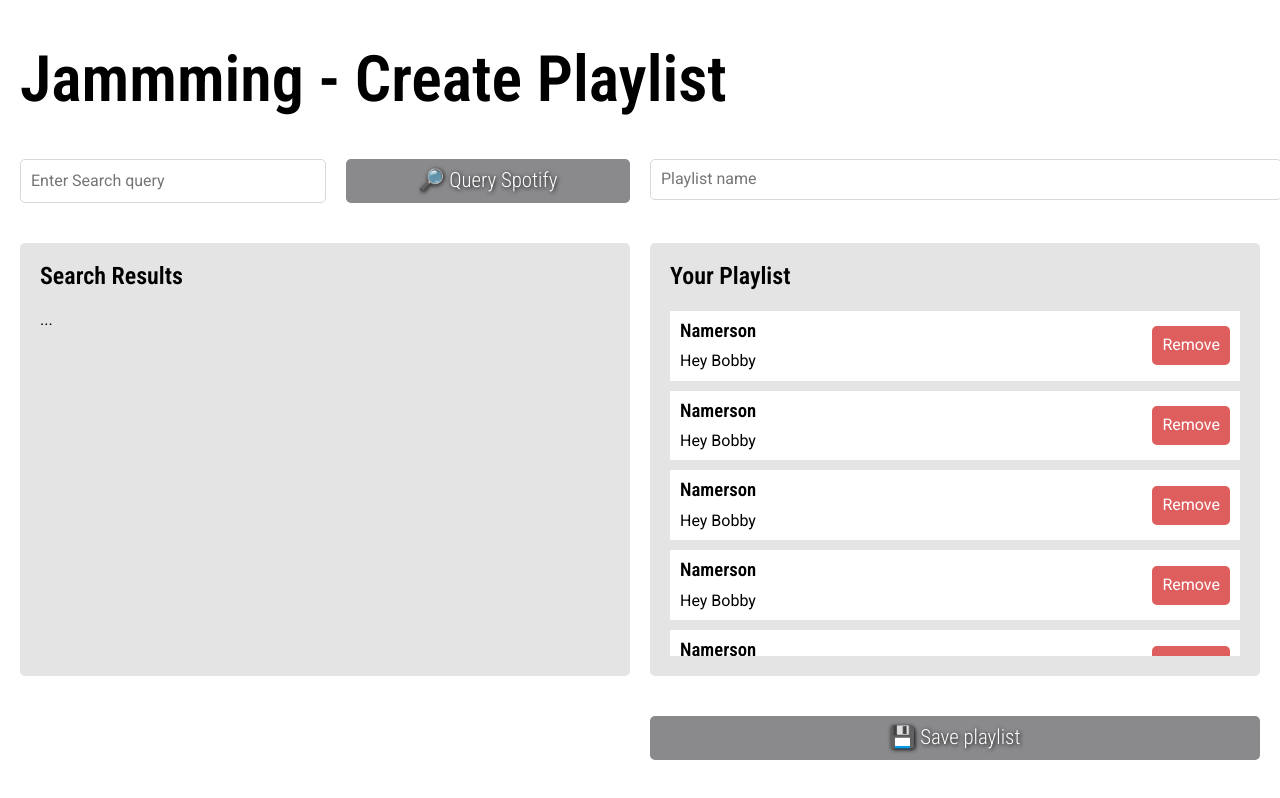
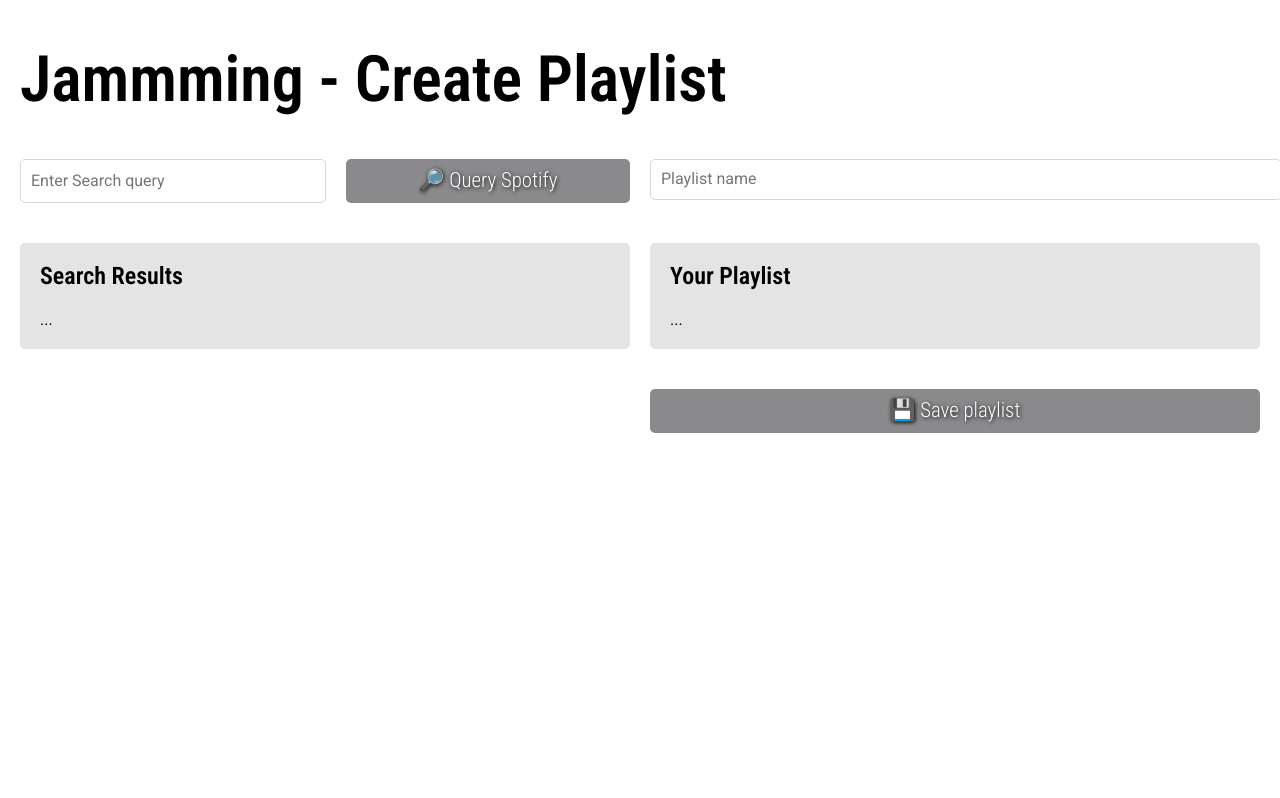
Before and after one commit to Domini-k/Jammming, a React (Create React App) app: page / in a window 1280 px wide. Built offline with nearby package versions, Linux system fonts and the light colour scheme.

Commit message:
Implement Adding and removing tracks to playlist with deleting them from search reasults. Additionally cleanup some unused and incorrect comments/code snippets.

```diff
--- a/src/App.js
+++ b/src/App.js
@@ -1,138 +1,26 @@
-import React, { useEffect, useState } from 'react';
+import React, {useEffect, useState} from 'react';
 import styles from "./App.module.css";
 import SearchBar from "./components/SearchBar";
 import SearchResults from "./components/SearchResults";
 import Playlist from "./components/Playlist";
-// =====================================================
-// Mockup values to avoid using API
-const apiResponse2 = [
-  {
-    name:"Namerson",
-    artist:"Hey Bobby",
-    album:"itsa me",
-    id:(window.crypto.randomUUID())
-  },
-  {
-    name:"TestyZesty",
-    artist:"Tom Tomson",
-    album:"Just Me",
-    id:(window.crypto.randomUUID())
-  }
-]
-const apiResponse = [
-  {
-    name:"Namerson",
-    artist:"Hey Bobby",
-    album:"itsa me",
-    id:(window.crypto.randomUUID())
-  },
-  {
-    name:"Namerson",
-    artist:"Hey Bobby",
-    album:"itsa me",
-    id:(window.crypto.randomUUID())
-  },
-  {
-    name:"Namerson",
-    artist:"Hey Bobby",
-    album:"itsa me",
-    id:(window.crypto.randomUUID())
-  },
-  {
-    name:"Namerson",
-    artist:"Hey Bobby",
-    album:"itsa me",
-    id:(window.crypto.randomUUID())
-  },
-  {
-    name:"Namerson",
-    artist:"Hey Bobby",
-    album:"itsa me",
-    id:(window.crypto.randomUUID())
-  },
-  {
-    name:"Namerson",
-    artist:"Hey Bobby",
-    album:"itsa me",
-    id:(window.crypto.randomUUID())
-  },
-  {
-    name:"Namerson",
-    artist:"Hey Bobby",
-    album:"itsa me",
-    id:(window.crypto.randomUUID())
-  },
-  {
-    name:"Namerson",
-    artist:"Hey Bobby",
-    album:"itsa me",
-    id:(window.crypto.randomUUID())
-  },
-  {
-    name:"Namerson",
-    artist:"Hey Bobby",
-    album:"itsa me",
-    id:(window.crypto.randomUUID())
-  },
-  {
-    name:"Namerson",
-    artist:"Hey Bobby",
-    album:"itsa me",
-    id:(window.crypto.randomUUID())
-  },
-  {
-    name:"Namerson",
-    artist:"Hey Bobby",
-    album:"itsa me",
-    id:(window.crypto.randomUUID())
-  },
-  {
-    name:"Namerson",
-    artist:"Hey Bobby",
-    album:"itsa me",
-    id:(window.crypto.randomUUID())
-  },
-  {
-    name:"Namerson",
-    artist:"Hey Bobby",
-    album:"itsa me",
-    id:(window.crypto.randomUUID())
-  },
-  {
-    name:"Namerson",
-    artist:"Hey Bobby",
-    album:"itsa me",
-    id:(window.crypto.randomUUID())
-  },
-  {
-    name:"Namerson",
-    artist:"Hey Bobby",
-    album:"itsa me",
-    id:(window.crypto.randomUUID())
-  },
-  {
-    name:"TestyZesty",
-    artist:"Tom Tomson",
-    album:"Just Me",
-    id:(window.crypto.randomUUID())
-  }
-]
-// =====================================================
 
 function App() {
-  const [musicSearchQuery,setMusicSearchQuery] = useState();
+    const [musicSearchQuery, setMusicSearchQuery] = useState();
+    const [trackAddedToPlaylist, setTrackAddedToPlaylist] = useState();
+    const [trackRemovedFromSearchList, setTrackRemovedFromSearchList] = useState();
 
-  // const [querySearchResults,setQuerySearchResults] = useState([]);
-
-  function getMusicQueryDetailsFromChild(data){
+    function getMusicQueryDetailsFromChild(data) {
         setMusicSearchQuery(data);
     }
 
-  // useEffect(() => {
-  //   if(typeof musicSearchQuery === "string"){
-  //     setQuerySearchResults(apiResponse);
-  //   }
-  // }, [musicSearchQuery]);
+    function getAddedTrackToPlaylistFromTrackChild(addedTrack) {
+        setTrackAddedToPlaylist(addedTrack)
+        setTrackRemovedFromSearchList(addedTrack)
+    }
+
+    /*    function getRemovedTrackFromPlaylistFromTrackChild(trackToRemoveFromPlaylist) {
+        }*/
+
 
     //==================================================================
     //==================== RETURN STATEMENT ============================
@@ -150,7 +38,6 @@ function App() {
                         <SearchBar sendQueryDataToParent={getMusicQueryDetailsFromChild}/>
 
 
-
                         <div>
                             <input
                                 placeholder="Playlist name"
@@ -159,21 +46,21 @@ function App() {
                         </div>
 
 
-
-
                     </div>
 
                     <div className={styles.trackListsSection}>
                         <div className={styles.colLeft}>
                             <div className={styles.subColLeft}>
                                 <h2>Search Results</h2>
-                <SearchResults queryText={musicSearchQuery}/>
+                                <SearchResults queryText={musicSearchQuery}
+                                               getAddedTrackToPlaylistFromTrackChild={getAddedTrackToPlaylistFromTrackChild}
+                                               removeTrackFromTheSearchResultsList={trackRemovedFromSearchList}/>
                             </div>
                         </div>
                         <div className={styles.colRight}>
                             <div className={styles.subColRight}>
                                 <h2>Your Playlist</h2>
-                  <Playlist/>
+                                <Playlist addTrackToThePlaylist={trackAddedToPlaylist}/>
                             </div>
                         </div>
                     </div>
--- a/src/components/Playlist.js
+++ b/src/components/Playlist.js
@@ -1,143 +1,37 @@
-import React, { useEffect, useState } from 'react';
+import React, {useEffect, useState} from 'react';
 import Tracklist from './Tracklist'
 import styles from "./Playlist.module.css";
-// Mockup values
-const mockedListOfTracks = [
-    {
-      name:"Namerson",
-      artist:"Hey Bobby",
-      album:"itsa me",
-      id:(window.crypto.randomUUID())
-    },
-    {
-      name:"Namerson",
-      artist:"Hey Bobby",
-      album:"itsa me",
-      id:(window.crypto.randomUUID())
-    },
-    {
-      name:"Namerson",
-      artist:"Hey Bobby",
-      album:"itsa me",
-      id:(window.crypto.randomUUID())
-    },
-    {
-      name:"Namerson",
-      artist:"Hey Bobby",
-      album:"itsa me",
-      id:(window.crypto.randomUUID())
-    },
-    {
-      name:"Namerson",
-      artist:"Hey Bobby",
-      album:"itsa me",
-      id:(window.crypto.randomUUID())
-    },
-    {
-      name:"Namerson",
-      artist:"Hey Bobby",
-      album:"itsa me",
-      id:(window.crypto.randomUUID())
-    },
-    {
-      name:"Namerson",
-      artist:"Hey Bobby",
-      album:"itsa me",
-      id:(window.crypto.randomUUID())
-    },
-    {
-      name:"Namerson",
-      artist:"Hey Bobby",
-      album:"itsa me",
-      id:(window.crypto.randomUUID())
-    },
-    {
-      name:"Namerson",
-      artist:"Hey Bobby",
-      album:"itsa me",
-      id:(window.crypto.randomUUID())
-    },
-    {
-      name:"Namerson",
-      artist:"Hey Bobby",
-      album:"itsa me",
-      id:(window.crypto.randomUUID())
-    },
-    {
-      name:"Namerson",
-      artist:"Hey Bobby",
-      album:"itsa me",
-      id:(window.crypto.randomUUID())
-    },
-    {
-      name:"Namerson",
-      artist:"Hey Bobby",
-      album:"itsa me",
-      id:(window.crypto.randomUUID())
-    },
-    {
-      name:"Namerson",
-      artist:"Hey Bobby",
-      album:"itsa me",
-      id:(window.crypto.randomUUID())
-    },
-    {
-      name:"Namerson",
-      artist:"Hey Bobby",
-      album:"itsa me",
-      id:(window.crypto.randomUUID())
-    },
-    {
-      name:"Namerson",
-      artist:"Hey Bobby",
-      album:"itsa me",
-      id:(window.crypto.randomUUID())
-    },
-    {
-      name:"TestyZesty",
-      artist:"Tom Tomson",
-      album:"Just Me",
-      id:(window.crypto.randomUUID())
+
+function Playlist({
+                      addTrackToThePlaylist/*,
+                    getRemovedTrackFromPlaylistFromTrackChild*/
+                  }) {
+
+    const [tracksInPlaylist, setTracksInPlaylist] = useState([])
+    const [playlistName, setPlaylistName] = useState('')
+    const [trackToRemoveFromPlaylist, setTrackToRemoveFromPlaylist] = useState()
+
+    function getRemovedTrackFromPlaylistFromTrackChild(trackToBeRemoved) {
+        setTrackToRemoveFromPlaylist(trackToBeRemoved)
     }
-  ];
-const mockedListOfTracks2 = [
-    {
-      name:"Namerson",
-      artist:"Hey Bobby",
-      album:"itsa me",
-      id:(window.crypto.randomUUID())
-    },
-    {
-      name:"TestyZesty",
-      artist:"Tom Tomson",
-      album:"Just Me",
-      id:(window.crypto.randomUUID())
-    }
-  ]
 
-// =====================================================
-
-function Playlist(newlyAddedTrackToPlaylist) {
-
-  const [tracksInPlaylist,setTracksInPlaylist] = useState([])
-  const [playlistName,setPlaylistName] = useState([])
-
-  useEffect(()=>{
-
-    // Mock list of tracks on the playlist to adjust CSS design
-    setTracksInPlaylist(mockedListOfTracks)
+    useEffect(() => {
+        if (addTrackToThePlaylist) {
+            setTracksInPlaylist(prevListOfTracks => [...prevListOfTracks, addTrackToThePlaylist])
+        }
+    }, [addTrackToThePlaylist])
 
 
-  },[newlyAddedTrackToPlaylist])
+    useEffect(() => {
+        if (trackToRemoveFromPlaylist) {
+            setTracksInPlaylist(prevState => prevState.filter(track => track.id !== trackToRemoveFromPlaylist.id))
+        }
+    }, [trackToRemoveFromPlaylist])
 
-
-
-
-
-
-  return(
-    <Tracklist listOfTrackObjectsFromResponse={tracksInPlaylist} typeOfTracklist="Playlist"/>
-  )
+    return (
+        <Tracklist listOfTrackObjectsFromResponse={tracksInPlaylist} typeOfTracklist="Playlist"
+                   getRemovedTrackFromPlaylistFromTrackChild={getRemovedTrackFromPlaylistFromTrackChild}/>
+    )
 }
 
 export default Playlist
--- a/src/components/SearchResults.js
+++ b/src/components/SearchResults.js
@@ -1,154 +1,138 @@
-import React, { useEffect, useState } from 'react';
+import React, {useEffect, useState} from 'react';
 import Tracklist from './Tracklist'
 import styles from "./SearchResults.module.css";
 // Mockup values to avoid using API for testing purposes
 const apiResponse2 = [
   {
-      name:"Namerson",
-      artist:"Hey Bobby",
-      album:"itsa me",
-      id:(window.crypto.randomUUID())
+    name: "Namerson",
+    artist: "Hey Bobby",
+    album: "itsa me",
+    id: (window.crypto.randomUUID())
   },
   {
-      name:"TestyZesty",
-      artist:"Tom Tomson",
-      album:"Just Me",
-      id:(window.crypto.randomUUID())
+    name: "TestyZesty",
+    artist: "Tom Tomson",
+    album: "Just Me",
+    id: (window.crypto.randomUUID())
   }
 ]
 const apiResponse = [
   {
-      name:"Namerson",
-      artist:"Hey Bobby",
-      album:"itsa me",
-      id:(window.crypto.randomUUID())
+    name: "Namerson",
+    artist: "Hey Bobby",
+    album: "itsa me",
+    id: (window.crypto.randomUUID())
   },
   {
-      name:"Namerson",
-      artist:"Hey Bobby",
-      album:"itsa me",
-      id:(window.crypto.randomUUID())
+    name: "Namerson",
+    artist: "Hey Bobby",
+    album: "itsa me",
+    id: (window.crypto.randomUUID())
   },
   {
-      name:"Namerson",
-      artist:"Hey Bobby",
-      album:"itsa me",
-      id:(window.crypto.randomUUID())
+    name: "Namerson",
+    artist: "Hey Bobby",
+    album: "itsa me",
+    id: (window.crypto.randomUUID())
   },
   {
-      name:"Namerson",
-      artist:"Hey Bobby",
-      album:"itsa me",
-      id:(window.crypto.randomUUID())
+    name: "Namerson",
+    artist: "Hey Bobby",
+    album: "itsa me",
+    id: (window.crypto.randomUUID())
   },
   {
-      name:"Namerson",
-      artist:"Hey Bobby",
-      album:"itsa me",
-      id:(window.crypto.randomUUID())
+    name: "Namerson",
+    artist: "Hey Bobby",
+    album: "itsa me",
+    id: (window.crypto.randomUUID())
   },
   {
-      name:"Namerson",
-      artist:"Hey Bobby",
-      album:"itsa me",
-      id:(window.crypto.randomUUID())
+    name: "Namerson",
+    artist: "Hey Bobby",
+    album: "itsa me",
+    id: (window.crypto.randomUUID())
   },
   {
-      name:"Namerson",
-      artist:"Hey Bobby",
-      album:"itsa me",
-      id:(window.crypto.randomUUID())
+    name: "Namerson",
+    artist: "Hey Bobby",
+    album: "itsa me",
+    id: (window.crypto.randomUUID())
   },
   {
-      name:"Namerson",
-      artist:"Hey Bobby",
-      album:"itsa me",
-      id:(window.crypto.randomUUID())
+    name: "Namerson",
+    artist: "Hey Bobby",
+    album: "itsa me",
+    id: (window.crypto.randomUUID())
   },
   {
-      name:"Namerson",
-      artist:"Hey Bobby",
-      album:"itsa me",
-      id:(window.crypto.randomUUID())
+    name: "Namerson",
+    artist: "Hey Bobby",
+    album: "itsa me",
+    id: (window.crypto.randomUUID())
   },
   {
-      name:"Namerson",
-      artist:"Hey Bobby",
-      album:"itsa me",
-      id:(window.crypto.randomUUID())
+    name: "Namerson",
+    artist: "Hey Bobby",
+    album: "itsa me",
+    id: (window.crypto.randomUUID())
   },
   {
-      name:"Namerson",
-      artist:"Hey Bobby",
-      album:"itsa me",
-      id:(window.crypto.randomUUID())
+    name: "Namerson",
+    artist: "Hey Bobby",
+    album: "itsa me",
+    id: (window.crypto.randomUUID())
   },
   {
-      name:"Namerson",
-      artist:"Hey Bobby",
-      album:"itsa me",
-      id:(window.crypto.randomUUID())
+    name: "Namerson",
+    artist: "Hey Bobby",
+    album: "itsa me",
+    id: (window.crypto.randomUUID())
   },
   {
-      name:"Namerson",
-      artist:"Hey Bobby",
-      album:"itsa me",
-      id:(window.crypto.randomUUID())
+    name: "Namerson",
+    artist: "Hey Bobby",
+    album: "itsa me",
+    id: (window.crypto.randomUUID())
   },
   {
-      name:"Namerson",
-      artist:"Hey Bobby",
-      album:"itsa me",
-      id:(window.crypto.randomUUID())
+    name: "Namerson",
+    artist: "Hey Bobby",
+    album: "itsa me",
+    id: (window.crypto.randomUUID())
   },
   {
-      name:"Namerson",
-      artist:"Hey Bobby",
-      album:"itsa me",
-      id:(window.crypto.randomUUID())
+    name: "Namerson",
+    artist: "Hey Bobby",
+    album: "itsa me",
+    id: (window.crypto.randomUUID())
   },
   {
-      name:"TestyZesty",
-      artist:"Tom Tomson",
-      album:"Just Me",
-      id:(window.crypto.randomUUID())
+    name: "TestyZesty",
+    artist: "Tom Tomson",
+    album: "Just Me",
+    id: (window.crypto.randomUUID())
   }
 ]
+
 // =====================================================
-
-
-function SearchResults({queryText}) {
-const [listOfTrackObjectsFromResponse,setlistOfTrackObjectsFromResponse] = useState([])
+function SearchResults({queryText, getAddedTrackToPlaylistFromTrackChild, removeTrackFromTheSearchResultsList}) {
+  const [listOfTrackObjectsFromResponse, setlistOfTrackObjectsFromResponse] = useState([])
 // =====================================================
 // PLACE FOR SPOTIFY API CALL
 // =====================================================
-useEffect(()=>{
-    if(queryText && queryText.length>0){
+  useEffect(() => {
+    if (queryText && queryText.length > 0) {
       setlistOfTrackObjectsFromResponse(apiResponse)
     }
-},[queryText])
+  }, [queryText])
 // =====================================================
 
-
-
-/*     const listFromRequestedResponses = queryResponse.map( ({name,artist,album,id},key) => {
   return (
-            <div className={styles.searchResultContent} key={key} album={album} id={id}>
-                <h3>{name}</h3>
-                <p>{artist}</p>
-            </div>
+    <Tracklist listOfTrackObjectsFromResponse={listOfTrackObjectsFromResponse} typeOfTracklist="SearchResultsList"
+               getAddedTrackToPlaylistFromTrackChild={getAddedTrackToPlaylistFromTrackChild}
+               trackRemovedFromSearchList={removeTrackFromTheSearchResultsList}/>
   )
-    })
-    return(
-        <div className={styles.searchResultsWrapper}>
-            {listFromRequestedResponses.length>0?listFromRequestedResponses:"..."}
-        </div>
-    ) */
-
-    return(
-        <Tracklist listOfTrackObjectsFromResponse={listOfTrackObjectsFromResponse} typeOfTracklist="SearchResultsList"/>
-    )
-
 
 
 }
--- a/src/components/Track.js
+++ b/src/components/Track.js
@@ -2,15 +2,37 @@ import React from 'react';
 import styles from './Track.module.css'
 
 
-function Track({name,artist,album,id,typeOfTracklist}) {
-    return(
+function Track({
+                   name,
+                   artist,
+                   album,
+                   id,
+                   typeOfTracklist,
+                   getAddedTrackToPlaylistFromTrackChild,
+                   getRemovedTrackFromPlaylistFromTrackChild
+               }) {
+
+
+    function handleClickAdd() {
+        getAddedTrackToPlaylistFromTrackChild({name, artist, album, id})
+    }
+
+    function handleClickRemove() {
+        console.log("Clicked remove button")
+        getRemovedTrackFromPlaylistFromTrackChild({name, artist, album, id})
+    }
+
+
+    return (
         <div className={styles.searchResultContent} album={album} id={id}>
             <div className={styles.trackCardleftCol}>
-            <h3>{name}</h3>
-            <p>{artist}</p>
+                <h3>{name}</h3>
+                <p>{artist}</p>
             </div>
             <div className={styles.trackCardrightCol}>
-            {typeOfTracklist=="SearchResultsList"?(<button className={styles.addButtonStyling}>+ Add</button>):(<button className={styles.removeButtonStyling}>Remove</button>)}
+                {typeOfTracklist == "SearchResultsList" ? (
+                    <button className={styles.addButtonStyling} onClick={handleClickAdd}>+ Add</button>) : (
+                    <button className={styles.removeButtonStyling} onClick={handleClickRemove}>Remove</button>)}
             </div>
         </div>
     )
--- a/src/components/Tracklist.js
+++ b/src/components/Tracklist.js
@@ -1,36 +1,43 @@
-import React, { useEffect, useState } from 'react';
+import React, {useEffect, useState} from 'react';
 import Track from './Track';
 import styles from './Tracklist.module.css'
 
-function Tracklist({listOfTrackObjectsFromResponse,typeOfTracklist}) {
+function Tracklist({
+                       listOfTrackObjectsFromResponse,
+                       typeOfTracklist,
+                       getAddedTrackToPlaylistFromTrackChild,
+                       trackRemovedFromSearchList,
+                       getRemovedTrackFromPlaylistFromTrackChild
+                   }) {
+    const [listOfTrackTagsFromResponse, setlistOfTrackTagsFromResponse] = useState([])
 
-    const [listOfTrackTagsFromResponse,setlistOfTrackTagsFromResponse] = useState([])
 
-    useEffect(()=>{
+    useEffect(() => {
+        setlistOfTrackTagsFromResponse(
+            listOfTrackObjectsFromResponse.map(({name, artist, album, id}, key) => {
+                return (
+                    <Track key={key} name={name} artist={artist} album={album} id={id}
+                           typeOfTracklist={typeOfTracklist}
+                           getAddedTrackToPlaylistFromTrackChild={getAddedTrackToPlaylistFromTrackChild}
+                           getRemovedTrackFromPlaylistFromTrackChild={getRemovedTrackFromPlaylistFromTrackChild}/>
+                )
+            })
+        )
+    }, [listOfTrackObjectsFromResponse])
 
-//-? Why there is a check for length????
 
-        if(listOfTrackObjectsFromResponse.length>0){
-            setlistOfTrackTagsFromResponse(
-                listOfTrackObjectsFromResponse.map( ({name,artist,album,id},key) => {
-                    return (
-                        <Track key={key} name={name} artist={artist} album={album} id={id} typeOfTracklist={typeOfTracklist}/>
-                    )
-                })
-            )
+    useEffect(() => {
+        if (trackRemovedFromSearchList) {
+            setlistOfTrackTagsFromResponse(prevState => prevState.filter(track => track.props.id !== trackRemovedFromSearchList.id))
         }
-    },[listOfTrackObjectsFromResponse])
+    }, [trackRemovedFromSearchList])
 
-    return(
+
+    return (
         <div className={styles.searchResultsWrapper}>
-            {listOfTrackTagsFromResponse.length>0?listOfTrackTagsFromResponse:"..."}
+            {listOfTrackTagsFromResponse.length > 0 ? listOfTrackTagsFromResponse : "..."}
         </div>
     )
-
-
-
-
-
 }
 
 export default Tracklist
--- a/src/index.js
+++ b/src/index.js
@@ -5,5 +5,5 @@ import App from './App';
 
 const root = ReactDOM.createRoot(document.getElementById('root'));
 root.render(
-        <App/>
+    <App/>
 );
```
Also changed, not shown: src/components/SearchBar.js (+12 -9 lines). Lines whose indentation alone changed are shown as unchanged.
